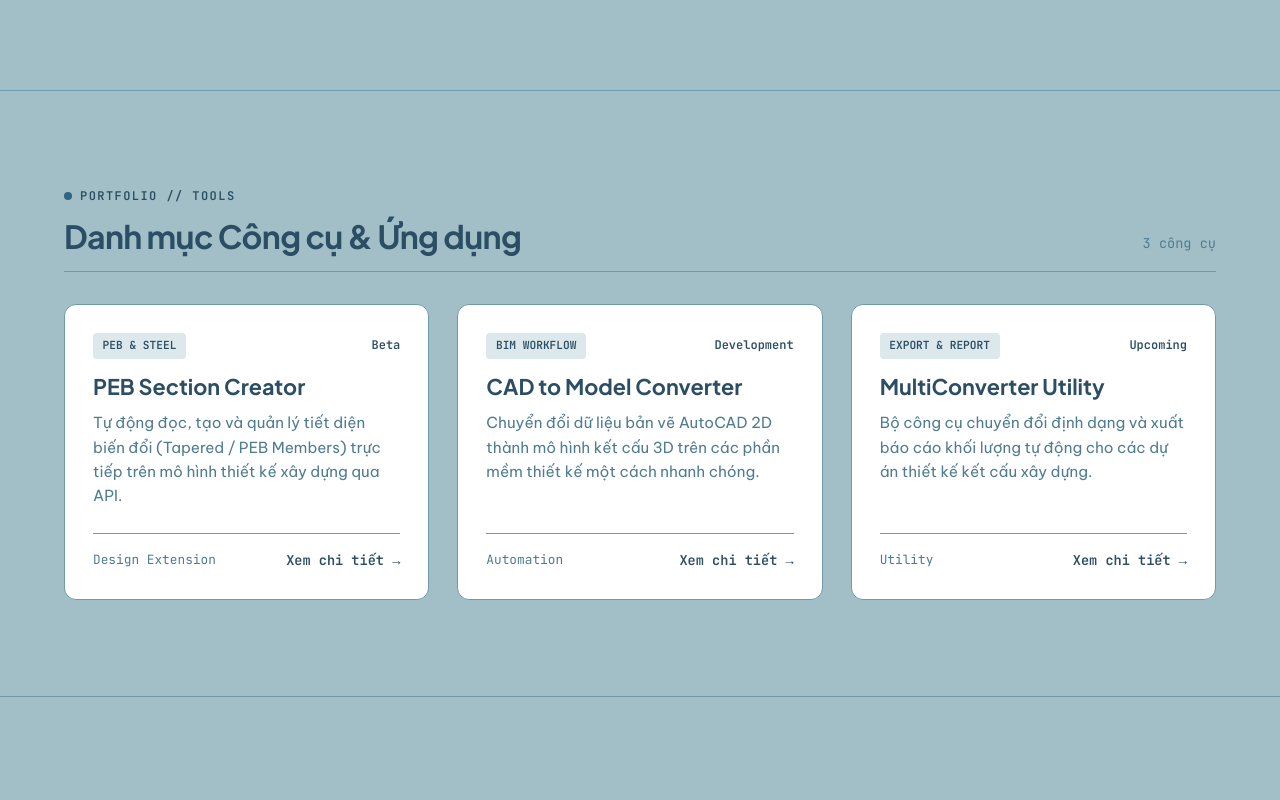
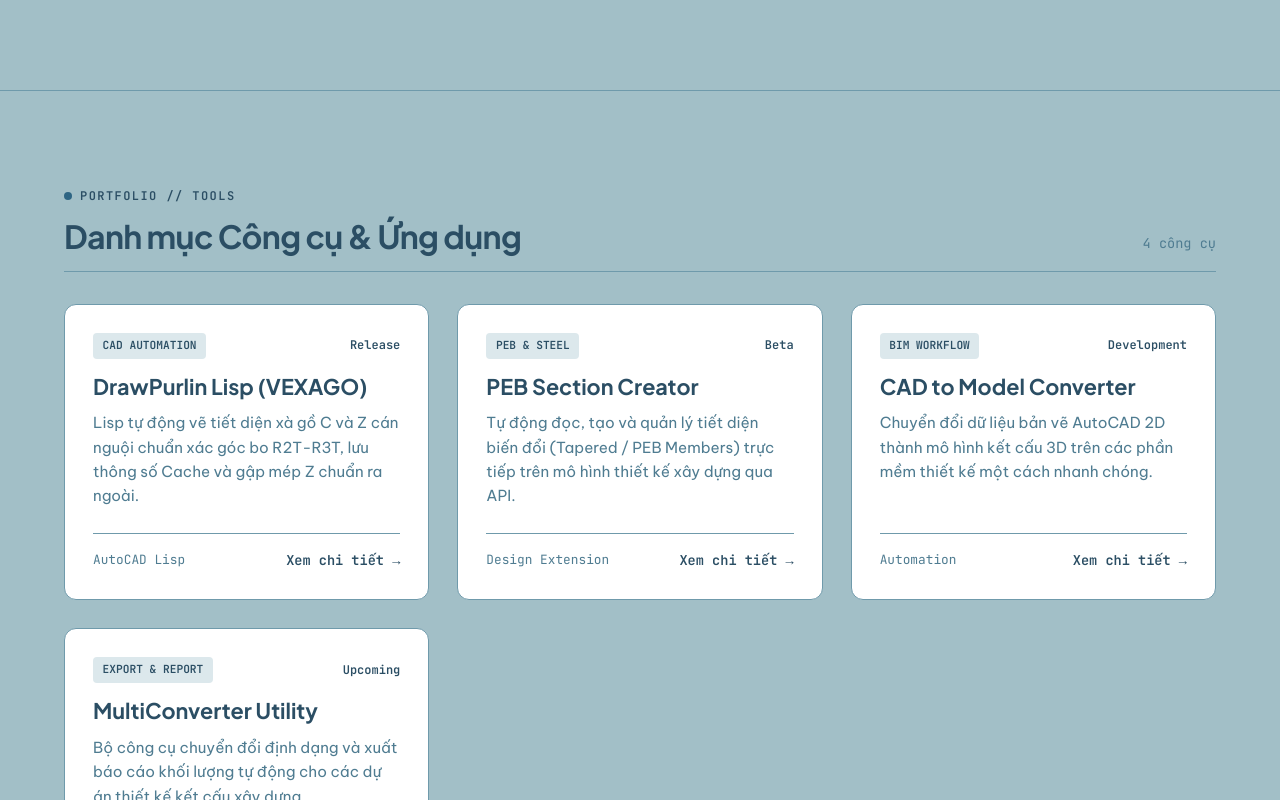
Before and after one commit to javisdinh0/ividlab, a React (Vite) app: page / in a window 1280 px wide. Shown: the part 444-1244 px from the top of the page. Built offline with nearby package versions, Linux system fonts and the light colour scheme.

Commit message:
Feat: display DrawPurlin Lisp tool on homepage

```diff
--- a/src/data/tools.js
+++ b/src/data/tools.js
@@ -1,4 +1,17 @@
 export const toolsData = [
+  {
+    id: 'draw-purlin-lisp',
+    title: 'DrawPurlin Lisp (VEXAGO)',
+    category: 'AutoCAD Lisp',
+    tag: 'CAD Automation',
+    description: {
+      vi: 'Lisp tự động vẽ tiết diện xà gồ C và Z cán nguội chuẩn xác góc bo R2T-R3T, lưu thông số Cache và gập mép Z chuẩn ra ngoài.',
+      en: 'AutoLISP tool to automatically generate cold-formed C and Z purlin profiles with precise R2T-R3T fillets and cached parameters.'
+    },
+    status: 'Release',
+    link: '/autocad/autolisp/autocad-lisp-vexago.html',
+    featured: true
+  },
   {
     id: 'peb-section-creator',
     title: 'PEB Section Creator',
```
